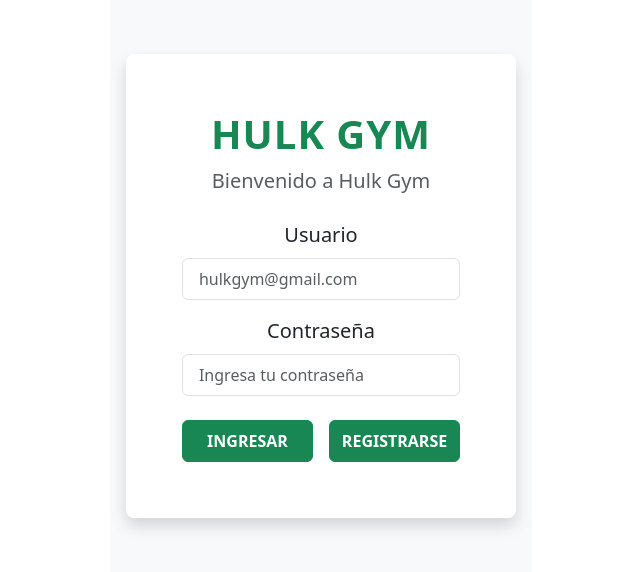
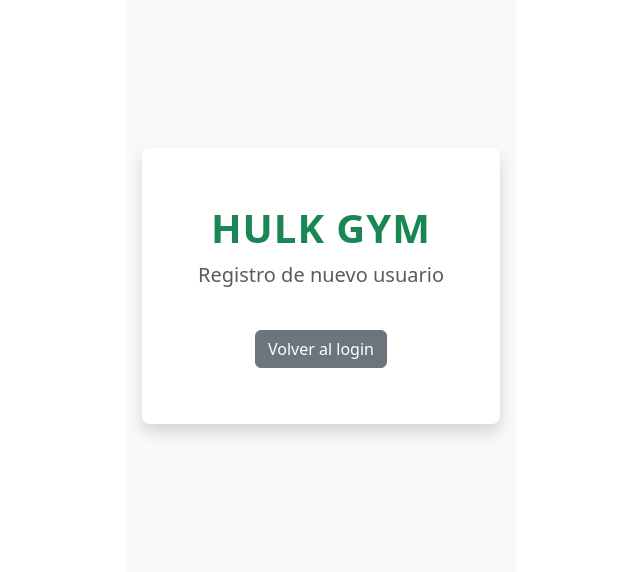
Before and after one commit to FrancoPereyra2/Hulk-Gym, a React (Vite) app: page /registro in a window 1280 px wide. Shown: the part 146-718 px from the top of the page, without its empty margins (319-959 px from the left). Built offline with nearby package versions, Linux system fonts and the light colour scheme.

Commit message:
agregue la navegacion al boton de registrarse para que envie al formulario registro al hacerle click

```diff
--- a/package.json
+++ b/package.json
@@ -18,6 +18,7 @@
     "react-bootstrap": "^2.10.10",
     "react-dom": "^19.1.1",
     "react-hook-form": "^7.62.0",
+    "react-router-dom": "^7.9.1",
     "sweetalert2": "^11.23.0"
   },
   "devDependencies": {
--- a/src/App.jsx
+++ b/src/App.jsx
@@ -1,14 +1,18 @@
 import { useState } from 'react'
-import './components/pages/login.jsx'
 import './App.css'
 import Login from './components/pages/login.jsx'
+import Registro from './components/pages/registro.jsx'
+import { BrowserRouter, Routes, Route, Navigate } from 'react-router-dom'
 
 function App() {
-
   return (
-    <>
-      <Login />
-    </>
+    <BrowserRouter>
+      <Routes>
+        <Route path="/" element={<Navigate to="/login" />} />
+        <Route path="/login" element={<Login />} />
+        <Route path="/registro" element={<Registro />} />
+      </Routes>
+    </BrowserRouter>
   )
 }
 
--- a/src/components/pages/login.jsx
+++ b/src/components/pages/login.jsx
@@ -1,12 +1,15 @@
 import React, { useState } from 'react';
 import { Container, Row, Col, Form, Button, Alert, Card } from 'react-bootstrap';
 import 'bootstrap/dist/css/bootstrap.min.css';
+import { useNavigate } from 'react-router-dom';
+
 
 const HulkGymLogin = () => {
   const [email, setEmail] = useState('');
   const [password, setPassword] = useState('');
   const [showAlert, setShowAlert] = useState(false);
   const [alertMessage, setAlertMessage] = useState('');
+  const navigate = useNavigate();
 
   const handleSubmit = (e) => {
     e.preventDefault();
@@ -21,6 +24,10 @@ const HulkGymLogin = () => {
     setShowAlert(true);
     setEmail('');
     setPassword('');
+  };
+
+  const handleRegistroClick = () => {
+    navigate('/registro');
   };
 
   return (
@@ -85,6 +92,7 @@ const HulkGymLogin = () => {
                   variant="success"
                   type="button"
                   className="w-100 fw-bold py-2 text-nowrap fs-6 rounded-2 px-4 d-flex justify-content-center align-items-center"
+                  onClick={handleRegistroClick}
                 >
                   REGISTRARSE
                 </Button>
--- /dev/null
+++ b/src/components/pages/registro.jsx
@@ -0,0 +1,33 @@
+import React from 'react';
+import { Container, Row, Col, Form, Button, Card } from 'react-bootstrap';
+import { useNavigate } from 'react-router-dom';
+
+const Registro = () => {
+  const navigate = useNavigate();
+
+  return (
+    <Container fluid className="d-flex align-items-center justify-content-center vh-100 bg-light p-3 overflow-hidden">
+      <Card className="shadow border-0 rounded-3" style={{ maxWidth: '600px', width: '100%' }}>
+        <Card.Body className="p-4">
+          <div className="text-center mb-4">
+            <h1 className="fw-bold text-success" style={{ letterSpacing: '1px' }}>HULK GYM</h1>
+            <p className="text-muted fs-5">Registro de nuevo usuario</p>
+          </div>
+
+          <Form>
+            {/* Formulario de registro */}
+            <Button
+              variant="secondary"
+              className="mt-3"
+              onClick={() => navigate('/')}
+            >
+              Volver al login
+            </Button>
+          </Form>
+        </Card.Body>
+      </Card>
+    </Container>
+  );
+};
+
+export default Registro;
```
Also changed, not shown: 1 other file (tests, documents, lock files or other folders).
